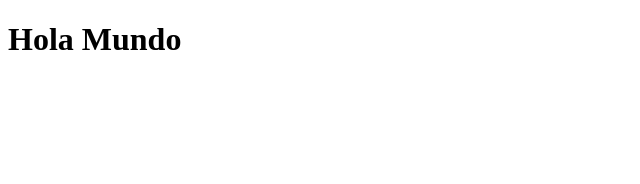
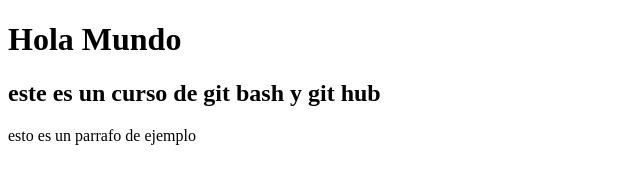
Before and after one commit to Rmendoza55/Git, a plain HTML site: page index.html in a window 1280 px wide. Shown: the whole page, without its empty margins (0-640 px from the left). Drawn offline with Linux system fonts and the light colour scheme.

Commit message:
agregando titulo corregido

```diff
--- a/index.html
+++ b/index.html
@@ -7,5 +7,7 @@
 </head>
 <body>
     <h1>Hola Mundo</h1>
+    <h2>este es un curso de git bash y git hub</h2>
+    <p>esto es un parrafo de ejemplo</p>
 </body>
 </html>
```
